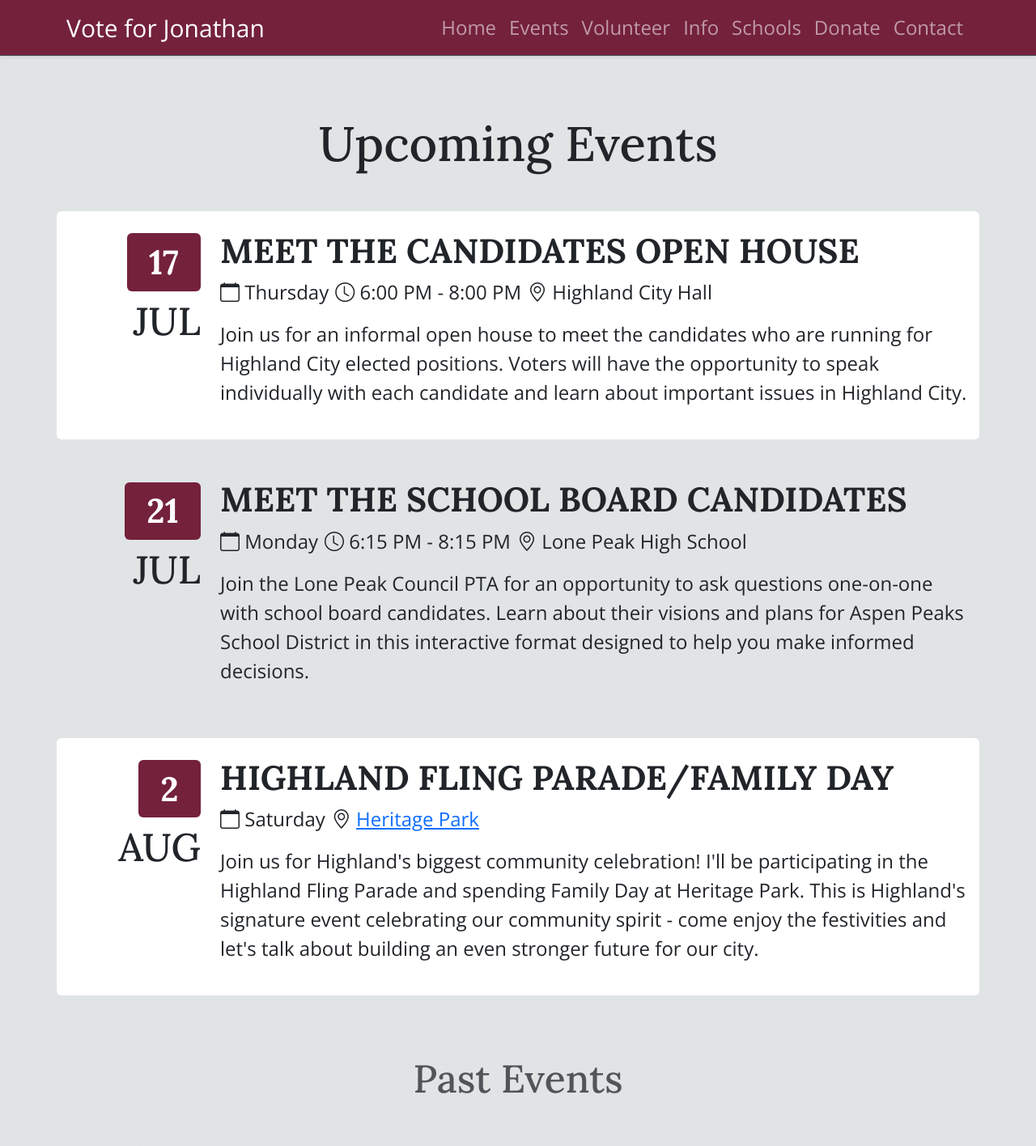
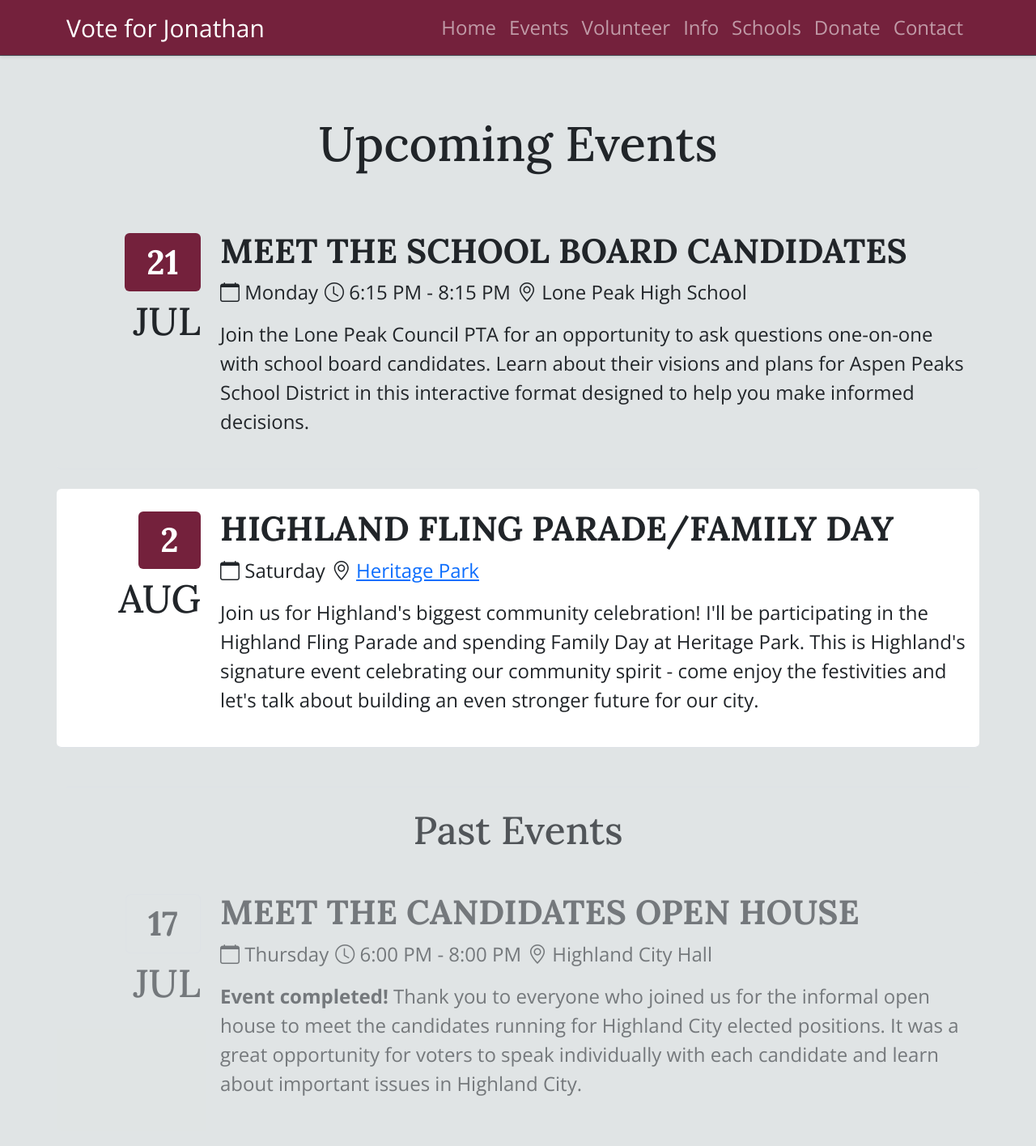
Before and after one commit to jbejar/voteforjonathan, a Next.js app: page /events in a window 1280 px wide. Shown: the top 1416 px of the page at 81% size. Built offline with nearby package versions, Linux system fonts and the light colour scheme.

Commit message:
update link

```diff
--- a/src/app/contact/page.tsx
+++ b/src/app/contact/page.tsx
@@ -50,7 +50,7 @@ export default function ContactPage() {
             <i className="bi bi-instagram"></i>
             <span className="ms-2">Instagram</span>
           </a>
-          <a href="https://www.facebook.com/jbejaran" className="text-decoration-none me-3">
+          <a href="https://www.facebook.com/profile.php?id=61576952708366" className="text-decoration-none me-3">
             <i className="bi bi-facebook"></i>
             <span className="ms-2">Facebook</span>
           </a>
--- a/src/app/events/page.tsx
+++ b/src/app/events/page.tsx
@@ -8,37 +8,6 @@ export default function EventCalendarPage() {
     <Container className="py-5">
       <h1 className="text-center mb-5">Upcoming Events</h1>
 
-
-
-
-
-
-      {/* Event - Meet the Candidates Open House */}
-      <Row className="border-bottom py-4 mb-4 bg-white rounded">
-        <Col xs={2} className="text-end">
-          <h1 className="display-4">
-            <span className="badge bg-secondary">17</span>
-          </h1>
-          <h2>JUL</h2>
-        </Col>
-        <Col xs={10}>
-          <h3 className="text-uppercase fw-bold">Meet the Candidates Open House</h3>
-          <ul className="list-inline">
-            <li className="list-inline-item">
-              <i className="bi bi-calendar" aria-hidden="true"></i> Thursday
-            </li>
-            <li className="list-inline-item">
-              <i className="bi bi-clock" aria-hidden="true"></i> 6:00 PM - 8:00 PM
-            </li>
-            <li className="list-inline-item">
-              <i className="bi bi-geo-alt" aria-hidden="true"></i> Highland City Hall
-            </li>
-          </ul>
-          <p>
-            Join us for an informal open house to meet the candidates who are running for Highland City elected positions. Voters will have the opportunity to speak individually with each candidate and learn about important issues in Highland City.
-          </p>
-        </Col>
-      </Row>
 
       {/* Event - Meet the School Board Candidates */}
       <Row className="border-bottom py-4 mb-4 rounded">
@@ -94,9 +63,35 @@ export default function EventCalendarPage() {
 
 
       {/* Past Events Section */}
+
       <div className="mt-5 pt-4 border-top">
         <h2 className="text-center mb-4 text-muted">Past Events</h2>
-
+      {/* Event - Meet the Candidates Open House */}
+      <Row className="py-4 mb-4 bg-light rounded opacity-75">
+        <Col xs={2} className="text-end">
+          <h1 className="display-4">
+            <span className="badge bg-light text-muted border">17</span>
+          </h1>
+          <h2 className="text-muted">JUL</h2>
+        </Col>
+        <Col xs={10}>
+          <h3 className="text-uppercase fw-bold text-muted">Meet the Candidates Open House</h3>
+          <ul className="list-inline">
+            <li className="list-inline-item text-muted">
+              <i className="bi bi-calendar" aria-hidden="true"></i> Thursday
+            </li>
+            <li className="list-inline-item text-muted">
+              <i className="bi bi-clock" aria-hidden="true"></i> 6:00 PM - 8:00 PM
+            </li>
+            <li className="list-inline-item text-muted">
+              <i className="bi bi-geo-alt" aria-hidden="true"></i> Highland City Hall
+            </li>
+          </ul>
+          <p className="text-muted">
+            <strong>Event completed!</strong> Thank you to everyone who joined us for the informal open house to meet the candidates running for Highland City elected positions. It was a great opportunity for voters to speak individually with each candidate and learn about important issues in Highland City.
+          </p>
+        </Col>
+      </Row>
         {/* Event 5 */}
         <Row className="py-4 mb-4 bg-light rounded opacity-75">
           <Col xs={2} className="text-end">
```
